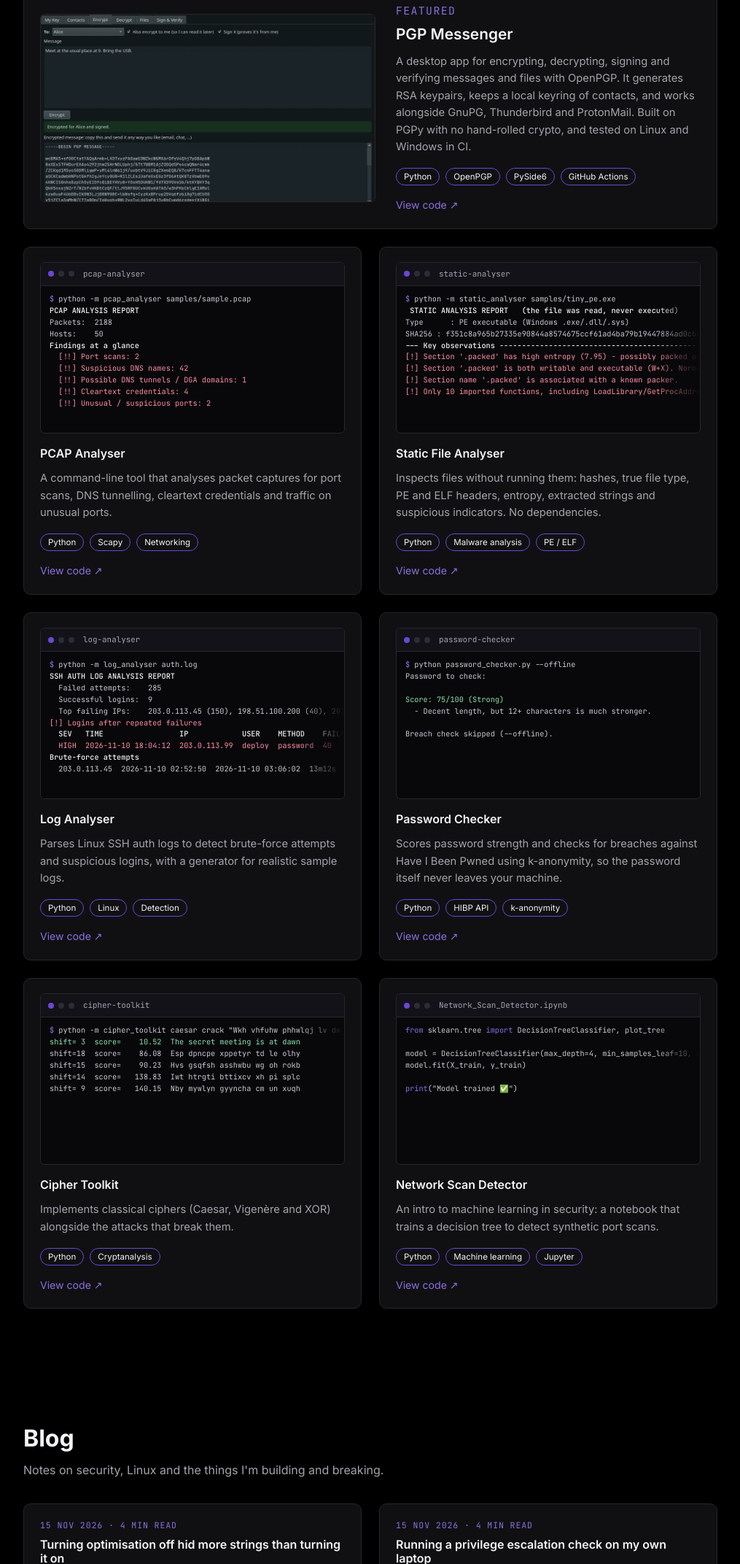
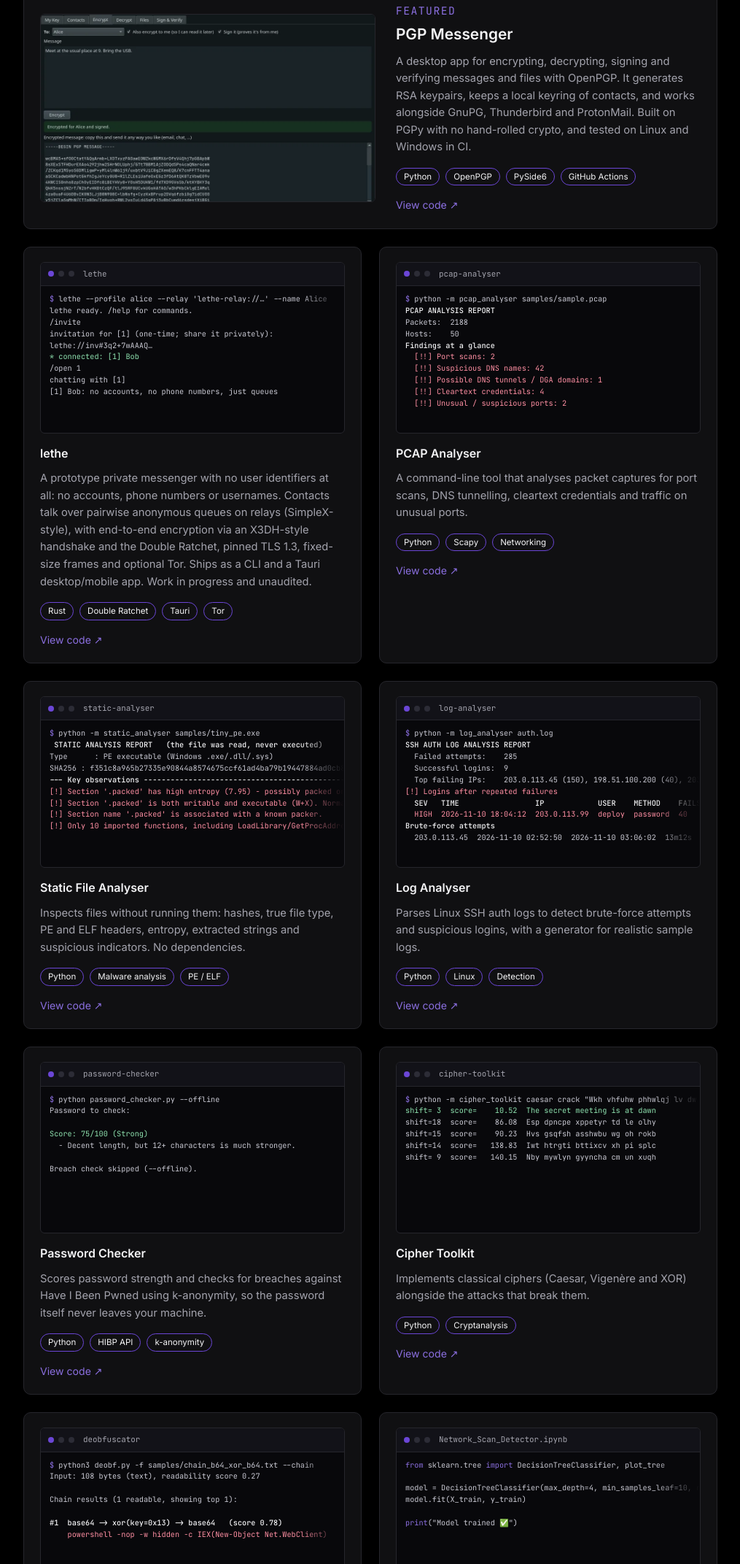
Before and after one commit to kafkaesqueismn/kafkaesqueismn.github.io, a plain HTML site: page index.html in a window 1280 px wide. Shown: the part 2044-4187 px from the top of the page at 73% size, without its empty margins (132-1147 px from the left). Drawn offline with Linux system fonts and the light colour scheme.

Commit message:
Add lethe and deobfuscator projects
Co-Authored-By: Claude Opus 5.5 <noreply@anthropic.com>

```diff
--- a/index.html
+++ b/index.html
@@ -115,7 +115,7 @@
                     <article class="card reveal">
                         <h3>Programming</h3>
                         <ul class="tags">
-                            <li>Python</li><li>Scapy</li><li>PySide6</li><li>pytest</li><li>Git &amp; GitHub</li><li>Jupyter</li>
+                            <li>Python</li><li>Rust</li><li>Scapy</li><li>PySide6</li><li>pytest</li><li>Git &amp; GitHub</li><li>Jupyter</li>
                         </ul>
                     </article>
                     <article class="card reveal">
@@ -142,6 +142,21 @@
                             <ul class="tags"><li>Python</li><li>OpenPGP</li><li>PySide6</li><li>GitHub Actions</li></ul>
                             <div class="project__links"><a href="https://github.com/kafkaesqueismn/pgp-messenger" target="_blank" rel="noopener">View code ↗</a></div>
                         </div>
+                    </article>
+                    <article class="card project reveal">
+                        <div class="project__thumb term"><div class="term__bar"><i></i><i></i><i></i><span>lethe</span></div><pre><span class="t-prompt">$</span> lethe --profile alice --relay 'lethe-relay://…' --name Alice
+lethe ready. /help for commands.
+/invite
+invitation for [1] (one-time; share it privately):
+lethe://inv#3q2+7wAAAQ…
+<span class="t-ok">* connected: [1] Bob</span>
+/open 1
+chatting with [1]
+[1] Bob: no accounts, no phone numbers, just queues</pre></div>
+                        <h3>lethe</h3>
+                        <p>A prototype private messenger with no user identifiers at all: no accounts, phone numbers or usernames. Contacts talk over pairwise anonymous queues on relays (SimpleX-style), with end-to-end encryption via an X3DH-style handshake and the Double Ratchet, pinned TLS 1.3, fixed-size frames and optional Tor. Ships as a CLI and a Tauri desktop/mobile app. Work in progress and unaudited.</p>
+                        <ul class="tags"><li>Rust</li><li>Double Ratchet</li><li>Tauri</li><li>Tor</li></ul>
+                        <div class="project__links"><a href="https://github.com/kafkaesqueismn/lethe" target="_blank" rel="noopener">View code ↗</a></div>
                     </article>
                     <article class="card project reveal">
                         <div class="project__thumb term"><div class="term__bar"><i></i><i></i><i></i><span>pcap-analyser</span></div><pre><span class="t-prompt">$</span> python -m pcap_analyser samples/sample.pcap
@@ -214,6 +229,19 @@ shift= 9  score=   140.15  Nby mywlyn gyyncha cm un xuqh</pre></div>
                         <p>Implements classical ciphers (Caesar, Vigenère and XOR) alongside the attacks that break them.</p>
                         <ul class="tags"><li>Python</li><li>Cryptanalysis</li></ul>
                         <div class="project__links"><a href="https://github.com/kafkaesqueismn/cipher-toolkit" target="_blank" rel="noopener">View code ↗</a></div>
+                    </article>
+                    <article class="card project reveal">
+                        <div class="project__thumb term"><div class="term__bar"><i></i><i></i><i></i><span>deobfuscator</span></div><pre><span class="t-prompt">$</span> python3 deobf.py -f samples/chain_b64_xor_b64.txt --chain
+Input: 108 bytes (text), readability score 0.27
+
+Chain results (1 readable, showing top 1):
+
+<span class="t-head">#1  base64 -&gt; xor(key=0x13) -&gt; base64   (score 0.78)</span>
+<span class="t-warn">    powershell -nop -w hidden -c IEX(New-Object Net.WebClient)</span></pre></div>
+                        <h3>Deobfuscator</h3>
+                        <p>A multi-decoder for CTFs and malware triage: detects Base64, Base32, hex, URL encoding, ROT13 and single-byte XOR, and peels layered encodings with a breadth-first search scored by English readability. One file, standard library only.</p>
+                        <ul class="tags"><li>Python</li><li>Malware analysis</li><li>CTFs</li></ul>
+                        <div class="project__links"><a href="https://github.com/kafkaesqueismn/deobfuscator" target="_blank" rel="noopener">View code ↗</a></div>
                     </article>
                     <article class="card project reveal">
                         <div class="project__thumb term"><div class="term__bar"><i></i><i></i><i></i><span>Network_Scan_Detector.ipynb</span></div><pre><span class="t-kw">from</span> sklearn.tree <span class="t-kw">import</span> DecisionTreeClassifier, plot_tree
```
